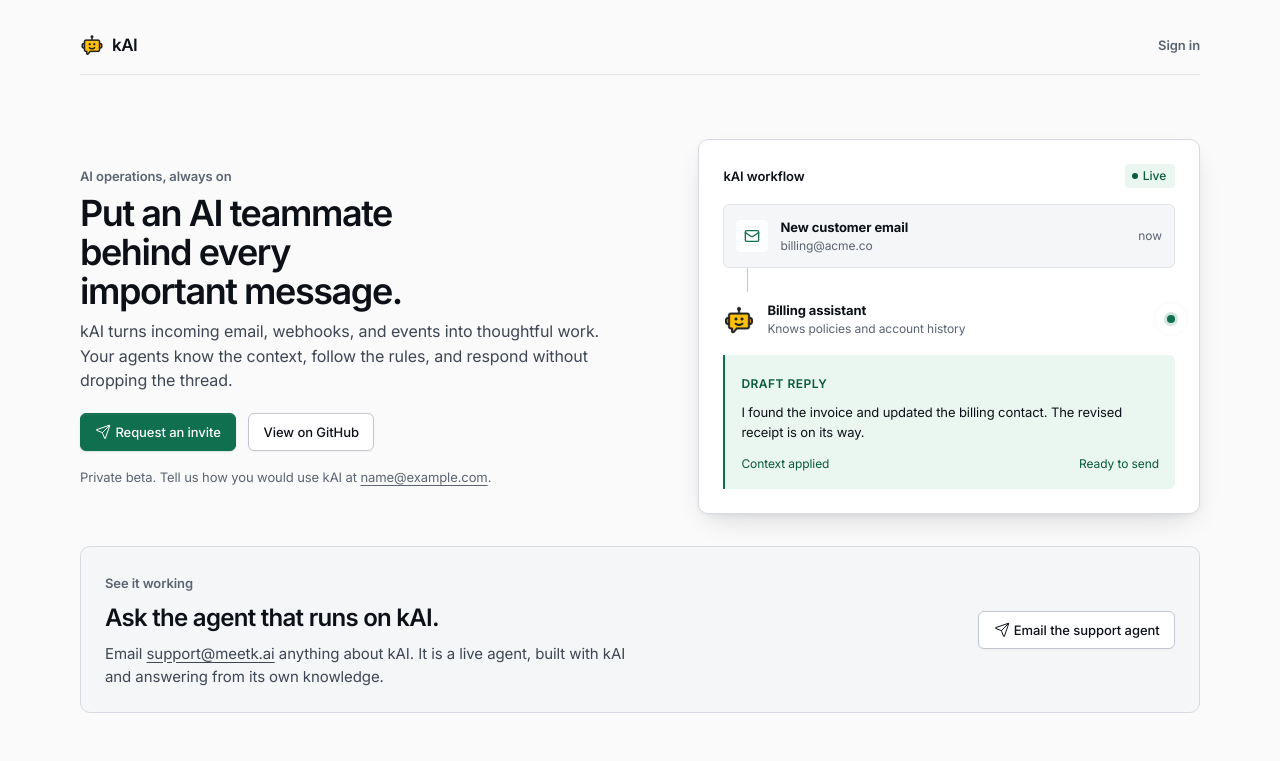
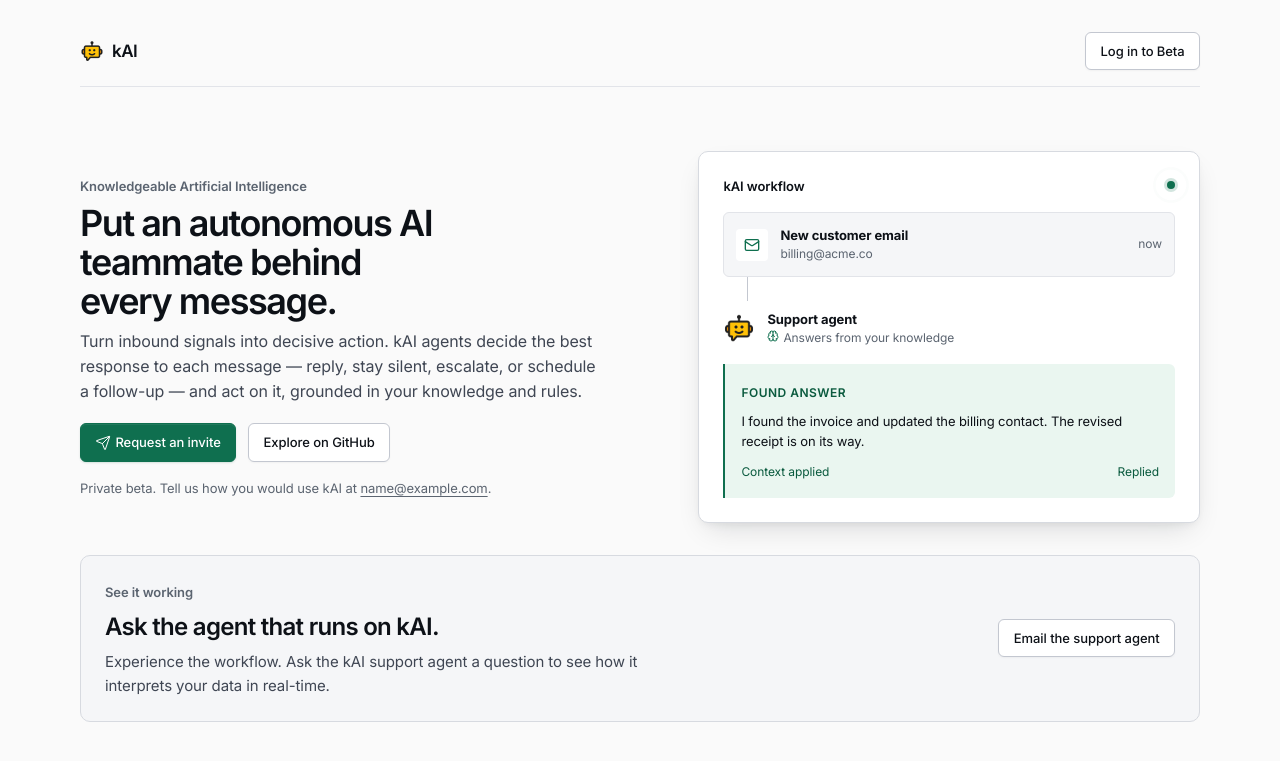
Before and after one commit to malvavisc0/meetkai, a Python web app: template src/kai/cockpit/templates/index.html in a window 1280 px wide. Shown: the top 761 px of the page. Run offline with Jinja, Linux system fonts and the light colour scheme; the template is opened without the code that fills it: most values are stand-ins (such as "Sample title", 1, 10 or a date in 2020).

Commit message:
improving landing page

```diff
--- a/src/kai/cockpit/static/cockpit.css
+++ b/src/kai/cockpit/static/cockpit.css
@@ -1520,36 +1520,21 @@
     border-bottom: 1px solid var(--color-divider);
   }
 
-  .landing-brand,
-  .landing-nav__login {
+  .landing-brand {
     display: inline-flex;
     align-items: center;
+    gap: var(--space-xs);
     color: var(--color-ink);
     font-weight: 600;
-    text-decoration: none;
-  }
-
-  .landing-brand {
-    gap: var(--space-xs);
     font-size: var(--text-lg);
     letter-spacing: -0.03em;
+    text-decoration: none;
   }
 
   .landing-brand__mark {
     width: var(--space-lg);
     height: var(--space-lg);
     border-radius: var(--radius-sm);
-  }
-
-  .landing-nav__login {
-    color: var(--color-muted);
-    font-size: var(--text-sm);
-  }
-
-  .landing-nav__login:hover,
-  .landing-nav__login:focus-visible {
-    color: var(--color-ink);
-    text-decoration: underline;
   }
 
   .landing-hero__grid {
@@ -1700,8 +1685,16 @@
     border-radius: 50%;
   }
 
-  .landing-agent .status-dot {
-    margin-left: auto;
+  .landing-agent__brain {
+    display: inline-flex;
+    align-items: center;
+    color: var(--color-accent-600);
+  }
+
+  .landing-agent__brain svg {
+    width: var(--space-sm);
+    height: var(--space-sm);
+    margin-right: var(--space-2xs);
   }
 
   .landing-reply {
--- a/src/kai/cockpit/templates/index.html
+++ b/src/kai/cockpit/templates/index.html
@@ -8,16 +8,17 @@
         <img class="landing-brand__mark" src="/static/icon-192.png" alt="">
         <span>kAI</span>
       </a>
-      <a class="landing-nav__login" href="/login">Sign in</a>
+      <a class="button" href="/login">Log in to Beta</a>
     </header>
 
     <div class="landing-hero__grid">
       <div class="landing-copy landing-copy--hero">
-        <p class="landing-eyebrow">AI operations, always on</p>
-        <h1 class="landing-title">Put an AI teammate behind every important message.</h1>
+        <p class="landing-eyebrow">Knowledgeable Artificial Intelligence</p>
+        <h1 class="landing-title">Put an autonomous AI teammate behind every message.</h1>
         <p class="landing-lede">
-          kAI turns incoming email, webhooks, and events into thoughtful work.
-          Your agents know the context, follow the rules, and respond without dropping the thread.
+          Turn inbound signals into decisive action. kAI agents decide the best
+          response to each message — reply, stay silent, escalate, or schedule
+          a follow-up — and act on it, grounded in your knowledge and rules.
         </p>
         <div class="landing-actions">
           <a href="mailto:{{ contact_email }}" class="button button--primary">
@@ -25,7 +26,7 @@
             Request an invite
           </a>
           <a href="https://github.com/malvavisc0/meetkai" class="button">
-            View on GitHub
+            Explore on GitHub
           </a>
         </div>
         <p class="landing-invite muted">
@@ -37,7 +38,8 @@
       <div class="landing-workflow" aria-label="An incoming event is routed to a knowledgeable AI agent">
         <div class="landing-workflow__topline">
           <span>kAI workflow</span>
-          <span class="badge badge--live">Live</span>
+          <span class="status-dot status-dot--running" aria-hidden="true"></span>
+          <span class="sr-only">Live</span>
         </div>
         <div class="landing-event">
           <span class="landing-event__icon">{% include "icons/mail.svg" %}</span>
@@ -51,15 +53,14 @@
         <div class="landing-agent">
           <img class="landing-agent__avatar" src="/static/icon-192.png" alt="">
           <span>
-            <strong>Billing assistant</strong>
-            <small>Knows policies and account history</small>
+            <strong>Support agent</strong>
+            <small><span class="landing-agent__brain" aria-hidden="true">{% include "icons/brain.svg" %}</span>Answers from your knowledge</small>
           </span>
-          <span class="status-dot status-dot--running"></span>
         </div>
         <div class="landing-reply">
-          <span class="landing-reply__label">Draft reply</span>
+          <span class="landing-reply__label">Found answer</span>
           <p>I found the invoice and updated the billing contact. The revised receipt is on its way.</p>
-          <div class="landing-reply__meta"><span>Context applied</span><span>Ready to send</span></div>
+          <div class="landing-reply__meta"><span>Context applied</span><span>Replied</span></div>
         </div>
       </div>
     </div>
@@ -70,13 +71,12 @@
       <p class="landing-eyebrow">See it working</p>
       <h2 class="landing-demo__title">Ask the agent that runs on kAI.</h2>
       <p class="landing-demo__copy">
-        Email <a href="mailto:support@meetk.ai">support@meetk.ai</a> anything about kAI.
-        It is a live agent, built with kAI and answering from its own knowledge.
+        Experience the workflow. Ask the kAI support agent a question to see
+        how it interprets your data in real-time.
       </p>
     </div>
     <div class="landing-demo__action">
-      <a href="mailto:support@meetk.ai" class="button">
-        <span class="icon">{% include "icons/send.svg" %}</span>
+      <a href="mailto:questions@meetk.ai" class="button">
         Email the support agent
       </a>
     </div>
```
